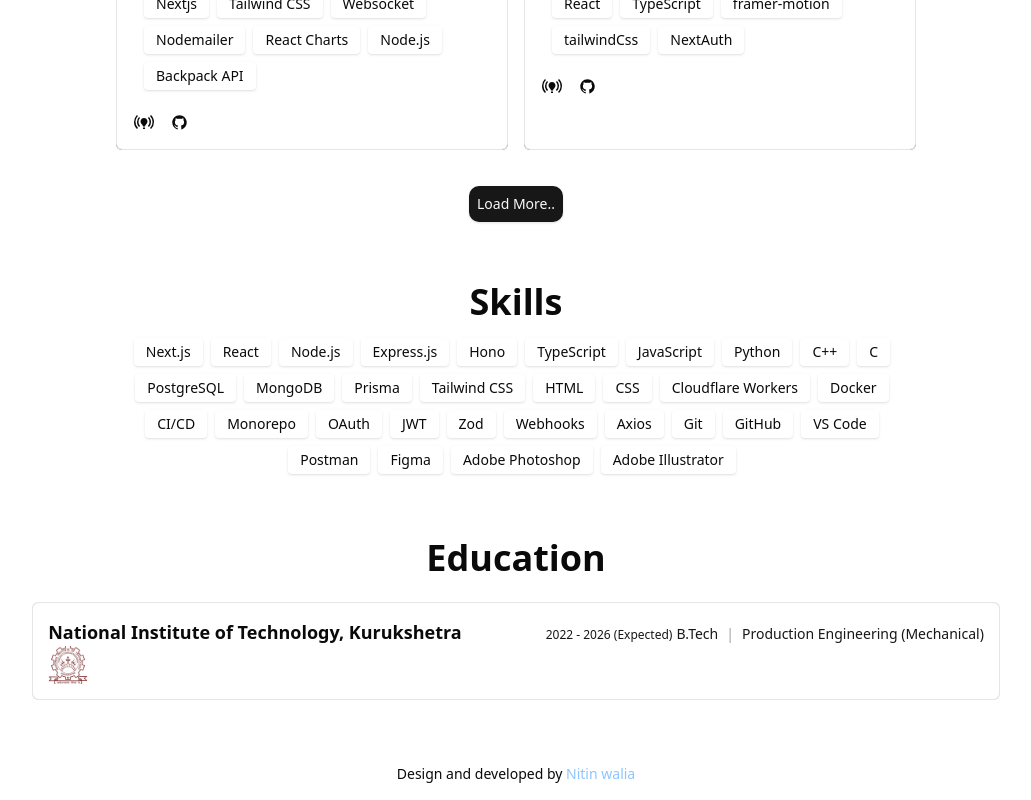
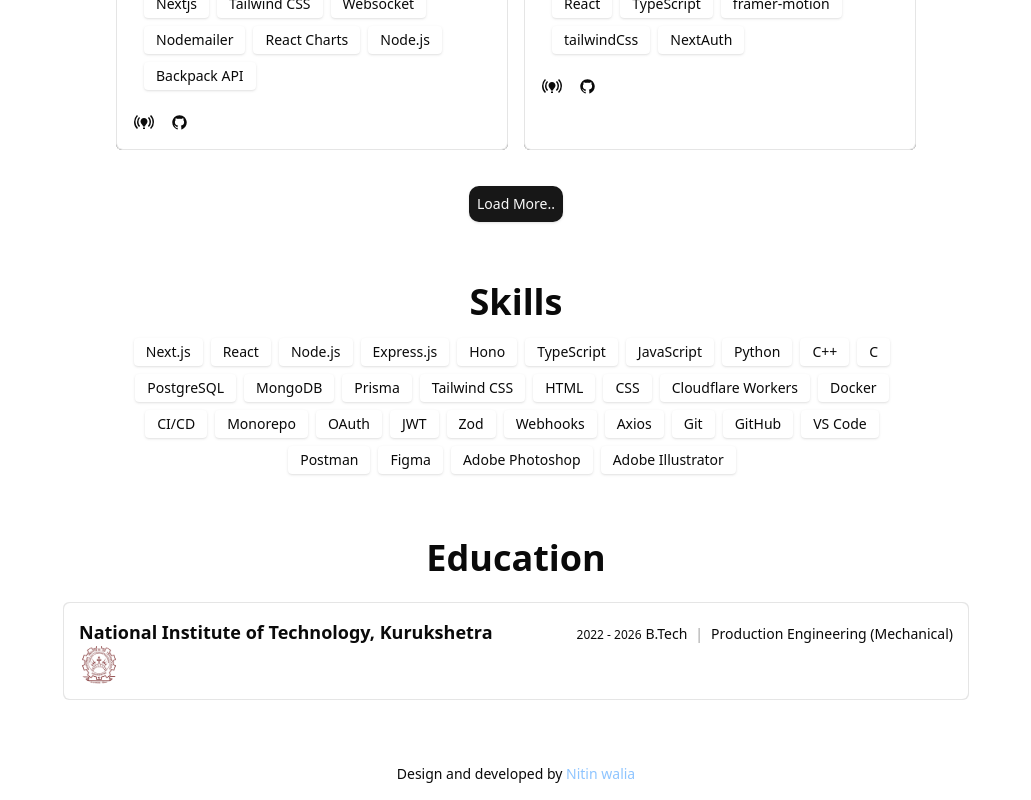
Before and after one commit to walianitin/Portfolio, a Next.js app: page / in a window 1280 px wide. Shown: the part 1087-1887 px from the top of the page, without its empty margins (124-1155 px from the left). Built offline with nearby package versions, Linux system fonts and the light colour scheme.

Commit message:
added changes to footer

```diff
--- a/components/Education.tsx
+++ b/components/Education.tsx
@@ -16,7 +16,7 @@ const educationData: EducationItem[] = [
     institution: 'National Institute of Technology, Kurukshetra',
     degree: 'B.Tech',
     department: 'Production Engineering (Mechanical)',
-    duration: '2022 - 2026 (Expected)',
+    duration: '2022 - 2026 ',
     logo: '/nitkkr-log.png' // Replace with your image path
   }
 ];
@@ -25,7 +25,7 @@ const EducationCard = () => (
   <div className="max-w-2xl mx-auto p-4  ">
     <h2 className="text-4xl text-center font-bold mb-6">Education</h2>
 
-    <div className=" flex flex-row bg-red-600 justify-center items-centre  ">
+    <div className=" flex flex-row justify-center items-centre  ">
       {educationData.map((edu, index) => (
         <MagicCard
           key={index}
@@ -37,9 +37,9 @@ const EducationCard = () => (
           <div className="flex-1 min-w-0">
             <div className="flex flex-col sm:flex-row sm:justify-between sm:items-baseline gap-1">
               <h3 className="text-lg font-bold truncate">{edu.institution}</h3>
-              <span className="text-neutral-900 text-xs whitespace-nowrap pl-20 ">{edu.duration}</span>
+              <span className=" text-xs whitespace-nowrap pl-20 ">{edu.duration}</span>
 
-           <div className="flex gap-2 text-sm mt-1 text-neutral-900">
+           <div className="flex gap-2 text-sm mt-1 ">
               <span>{edu.degree}</span>
               <span className="text-neutral-400">|</span>
               <span className=" truncate">{edu.department}</span>
@@ -51,7 +51,7 @@ const EducationCard = () => (
             alt={edu.institution}
             width={40}
             height={40}
-            className="rounded-sm object-contain"
+            className="rounded-full object-contain "
           />
 
         </MagicCard>
```
